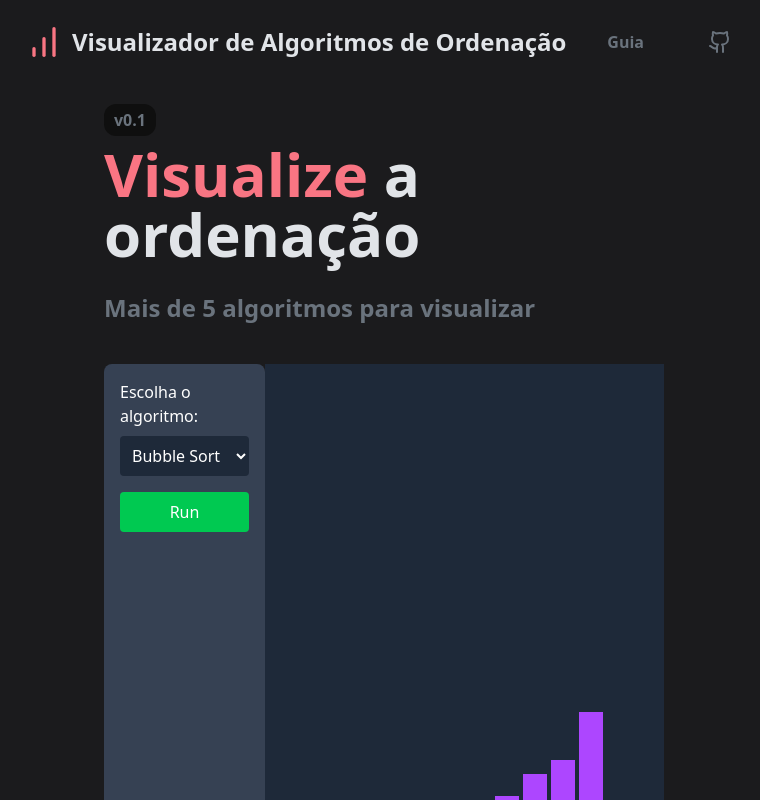
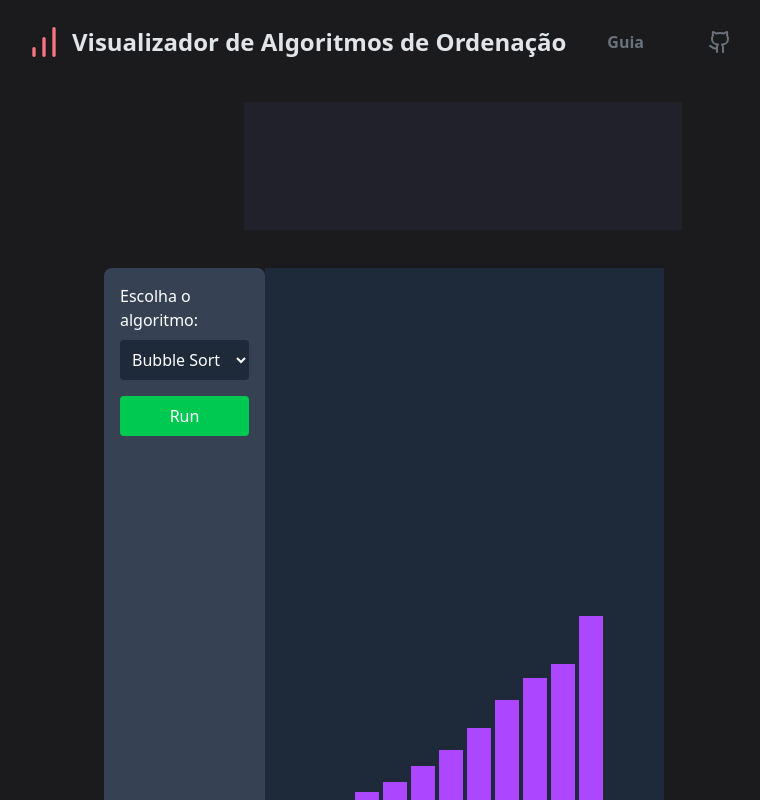
Before and after one commit to PedroCMotta-oficial/sorting_algorithms_viewer, a Next.js app in the folder web/: page / in a window 1280 px wide. Shown: the top 800 px of the page, without its empty margins (256-1016 px from the left). Built offline with nearby package versions, Linux system fonts and the light colour scheme.

Commit message:
UX/UI v3.1

```diff
--- a/web/src/app/globals.css
+++ b/web/src/app/globals.css
@@ -3,6 +3,7 @@
 @theme {
   --color-background: #1B1B1D;
   --color-DarkerBackground: #0f0f0f;
+  --color-gridItemBackgroundColor: #21212b;
   --color-textPrimary: #E1E4E8;
   --color-textSecundary: #6A737D;
   --color-textHighlight: #F97583;
--- a/web/src/app/page.tsx
+++ b/web/src/app/page.tsx
@@ -62,6 +62,7 @@
         </div>
       </header>
 
+      {/*
       <div className="px-35 md:px-90 py-5">
 
         <div className="px-2.5 py-1 bg-DarkerBackground text-textSecundary font-bold rounded-xl w-fit">
@@ -74,6 +75,14 @@
           </h3>
           <p className="text-textSecundary font-bold mt-7 text-2xl">Mais de 5 algoritmos para visualizar</p>
         </div>
+
+      </div>
+      */}
+
+      <div className="grid grid-cols-1 md:grid-cols-2 gap-5 px-75 md:px-125 py-4.5">
+
+        <div className="bg-gridItemBackgroundColor w-2xs h-32"></div>
+        <div className="bg-gridItemBackgroundColor w-2xs h-32"></div>
 
       </div>
 
```
